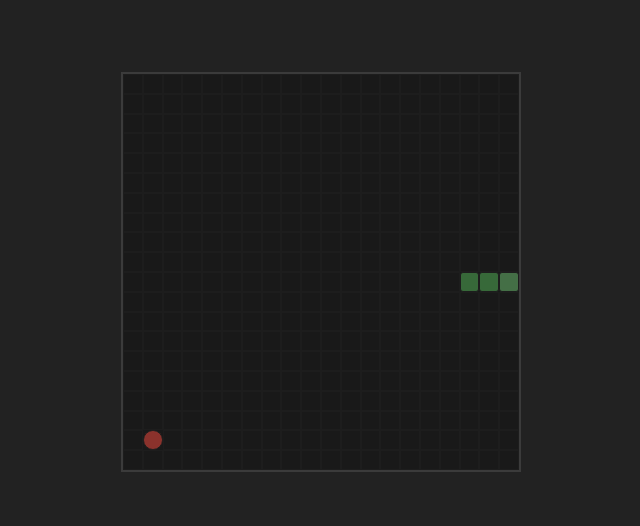
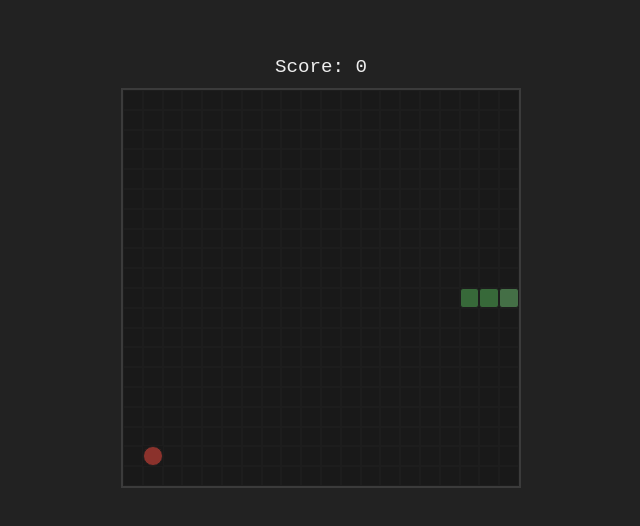
Before and after one commit to madooei/snake-game, a website built with Vite: page index.html in a window 1280 px wide. Shown: the part 128-654 px from the top of the page, without its empty margins (319-959 px from the left). Built offline with nearby package versions, Linux system fonts and the light colour scheme.

Commit message:
snake-07: Add score display

```diff
--- a/index.html
+++ b/index.html
@@ -7,7 +7,10 @@
     <title>Snake Game</title>
   </head>
   <body>
-    <div id="board"></div>
+    <div id="game">
+      <div id="score">Score: 0</div>
+      <div id="board"></div>
+    </div>
     <script type="module" src="/src/main.js"></script>
   </body>
 </html>
--- a/src/main.js
+++ b/src/main.js
@@ -29,8 +29,11 @@ let direction = { x: 1, y: 0 };
 let food = placeFood();
 
 // Game state
+let score = 0;
 let gameOver = false;
 let intervalId = null;
+
+const scoreDisplay = document.getElementById("score");
 
 function placeFood() {
   let position;
@@ -86,6 +89,8 @@ function update() {
   // Check if snake ate food
   if (newHead.x === food.x && newHead.y === food.y) {
     // Don't remove the tail — the snake grows
+    score += 10;
+    scoreDisplay.textContent = `Score: ${score}`;
     food = placeFood();
   } else {
     // Remove the tail
--- a/src/style.css
+++ b/src/style.css
@@ -10,6 +10,19 @@ body {
   align-items: center;
   min-height: 100vh;
   background: #222;
+}
+
+#game {
+  display: flex;
+  flex-direction: column;
+  align-items: center;
+  gap: 10px;
+}
+
+#score {
+  color: #eee;
+  font-family: monospace;
+  font-size: 1.2rem;
 }
 
 #board {
```
